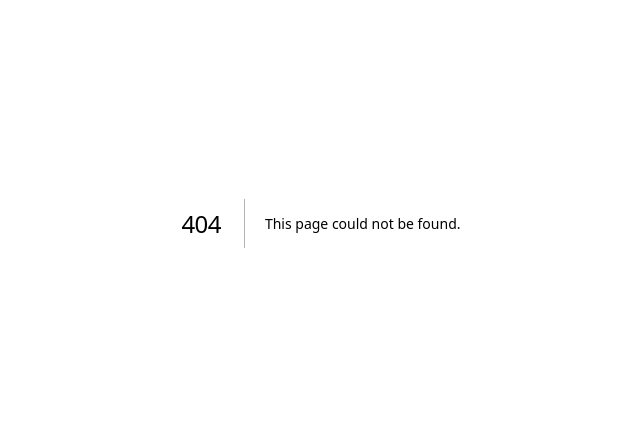
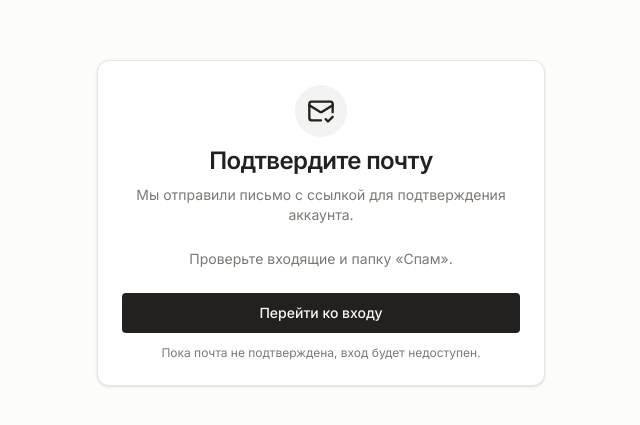
Before and after one commit to chillingmoscow/crm, a Next.js app: page /verify-email in a window 1280 px wide. Before the commit this address had no page. Shown: the part 177-602 px from the top of the page, without its empty margins (319-959 px from the left). Built offline with nearby package versions, Linux system fonts and the light colour scheme.

Commit message:
Improve email confirmation UX and localize unconfirmed email error

```diff
--- a/src/app/(auth)/login/page.tsx
+++ b/src/app/(auth)/login/page.tsx
@@ -54,7 +54,9 @@ export default function LoginPage() {
       toast.error(
         error.message === "Invalid login credentials"
           ? "Неверный email или пароль"
-          : error.message
+          : error.message === "Email not confirmed"
+            ? "Почта не подтверждена. Подтвердите email по ссылке из письма."
+            : error.message
       );
       setLoading(false);
       return;
--- a/src/app/(auth)/register/page.tsx
+++ b/src/app/(auth)/register/page.tsx
@@ -55,6 +55,7 @@ export default function RegisterPage() {
       email: data.email,
       password: data.password,
       options: {
+        emailRedirectTo: `${window.location.origin}/auth/callback?next=/dashboard`,
         data: {
           first_name: data.first_name,
           last_name: data.last_name,
@@ -68,8 +69,8 @@ export default function RegisterPage() {
       return;
     }
 
-    toast.success("Регистрация прошла успешно!");
-    router.push("/onboarding");
+    toast.success("Проверьте почту для подтверждения аккаунта");
+    router.push(`/verify-email?email=${encodeURIComponent(data.email)}`);
     router.refresh();
   };
 
--- /dev/null
+++ b/src/app/(auth)/verify-email/page.tsx
@@ -0,0 +1,51 @@
+import Link from "next/link";
+import { MailCheck } from "lucide-react";
+import { Button } from "@/components/ui/button";
+import {
+  Card,
+  CardContent,
+  CardDescription,
+  CardFooter,
+  CardHeader,
+  CardTitle,
+} from "@/components/ui/card";
+
+export default async function VerifyEmailPage({
+  searchParams,
+}: {
+  searchParams: Promise<{ email?: string }>;
+}) {
+  const params = await searchParams;
+  const email = params.email;
+
+  return (
+    <Card>
+      <CardHeader className="space-y-2 text-center">
+        <div className="mx-auto rounded-full bg-muted p-3 w-fit">
+          <MailCheck className="h-7 w-7" />
+        </div>
+        <CardTitle className="text-2xl">Подтвердите почту</CardTitle>
+        <CardDescription>
+          Мы отправили письмо с ссылкой для подтверждения аккаунта.
+        </CardDescription>
+      </CardHeader>
+      <CardContent className="text-center text-sm text-muted-foreground">
+        {email ? (
+          <p>
+            Письмо отправлено на <span className="font-medium text-foreground">{email}</span>.
+          </p>
+        ) : (
+          <p>Проверьте входящие и папку «Спам».</p>
+        )}
+      </CardContent>
+      <CardFooter className="flex flex-col gap-3">
+        <Link href="/login" className="w-full">
+          <Button className="w-full">Перейти ко входу</Button>
+        </Link>
+        <p className="text-xs text-muted-foreground text-center">
+          Пока почта не подтверждена, вход будет недоступен.
+        </p>
+      </CardFooter>
+    </Card>
+  );
+}
```
